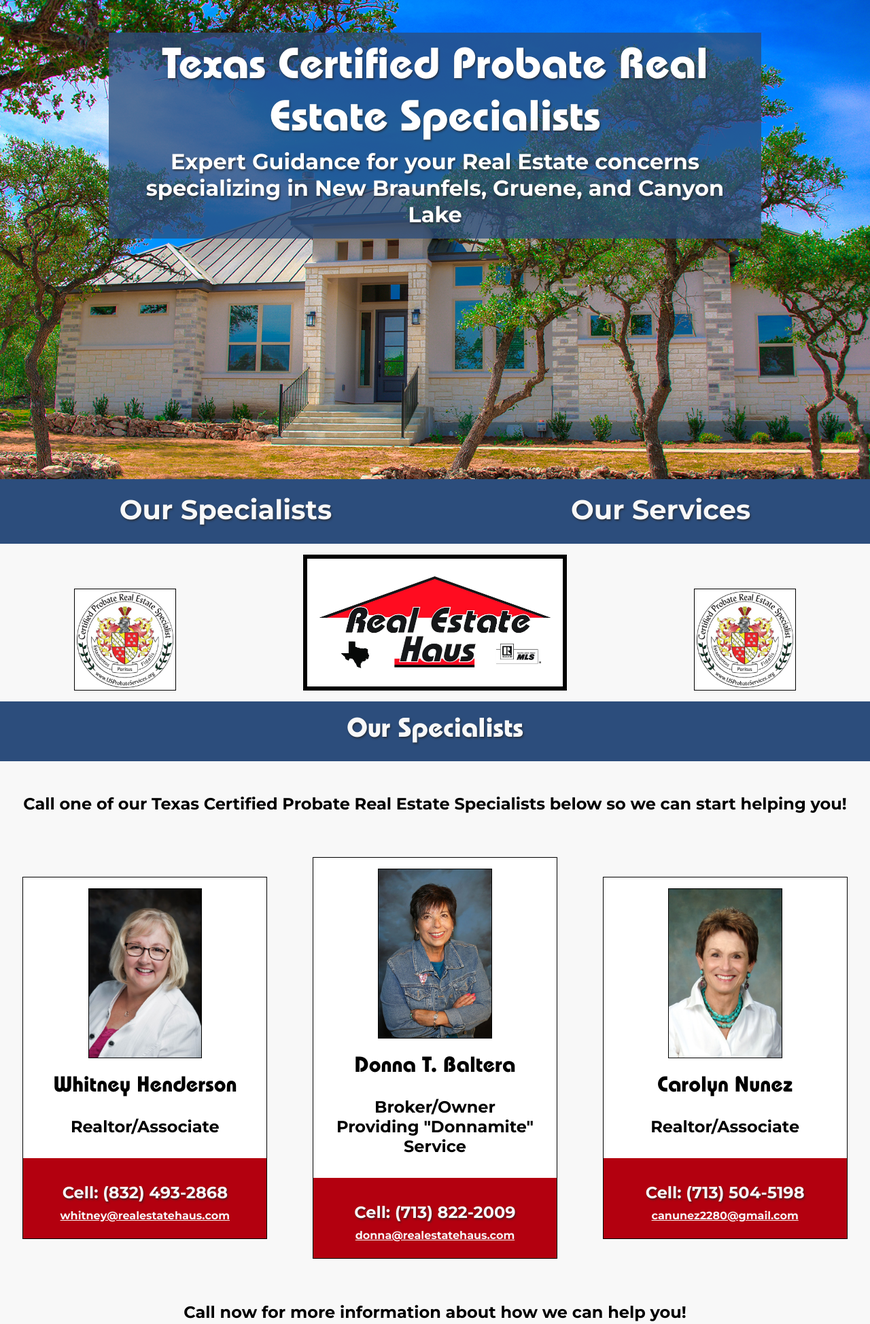
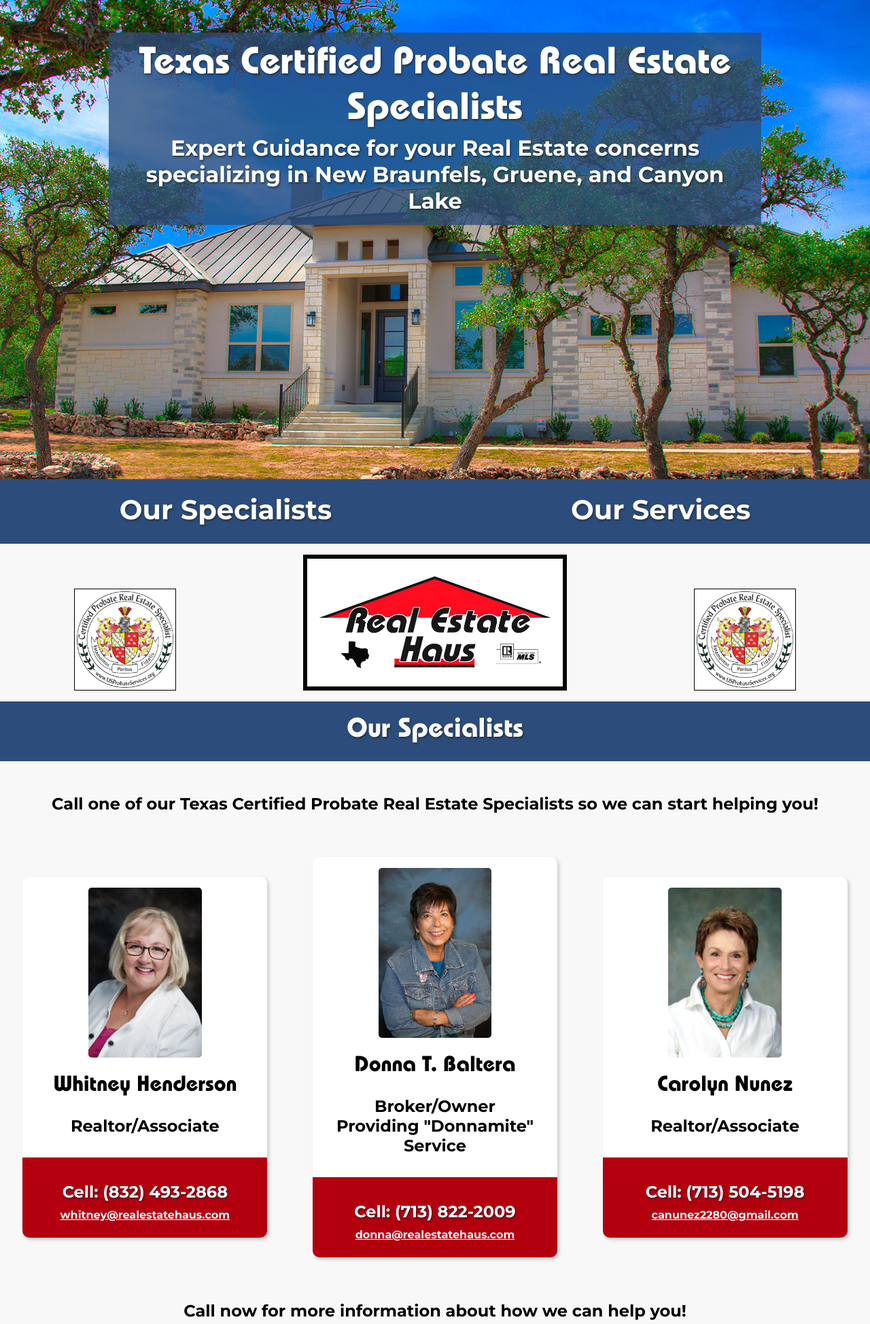
Before and after one commit to Kjschwoerke/probateconsulting.co, a PHP site: page /index.html in a window 1280 px wide. Shown: the top 1948 px of the page at 68% size. Run offline with PHP 8.4, Linux system fonts and the light colour scheme.

Commit message:
modified cards and media queries dynamic font-size headings

```diff
--- a/index.html
+++ b/index.html
@@ -53,7 +53,7 @@
       <h3 class="our-specialists">Our Specialists</h3>
 
       <p>
-        Call one of our <strong>Texas Certified Probate Real Estate Specialists</strong> below so we can start helping you!
+        Call one of our <strong>Texas Certified Probate Real Estate Specialists</strong> so we can start helping you!
       </p>
 
       <div class="contact-container">
--- a/style.css
+++ b/style.css
@@ -1,11 +1,12 @@
 /* Declare Root and Font Variables for CSS file */
 :root {
     --main-backgrnd-color: #f8f8f8;
-    --heading-text: #f8f8f8;
+    --heading-text: #ffffff;
     --page-div-color: #2c4d7c;
     --card-icon-color: #7098cf;
     --page-div-color-alpha: #2c4d7cc4;
     --font-shadow: 1.25px 1.5px 3px #232325bb;
+    --card-shadow: 3px 3px 5px #31353b38;
     --logo-red: #FF0C1F;
     --logo-redAAA: #B3000F;
     --layout-border: dotted orange 2px;
@@ -42,6 +43,7 @@ header {
     background-position: center;
     background-repeat: no-repeat;
     background-size: cover;
+    background-clip: border-box;
     color: white;
     height: 100vh;
     width: 100%;
@@ -58,6 +60,7 @@ header nav {
 header nav ul {
     display: flex;
     flex-direction: row;
+    flex-wrap: wrap;
     justify-content: space-around;
 }
 
@@ -66,6 +69,8 @@ header nav ul li {
     font-family: 'bauhaus', Arial, Helvetica, sans-serif;
     font-size: 2.5em;
     text-shadow: var(--font-shadow);
+    text-align: center;
+    white-space: nowrap;
     padding: 0.5em;
     margin: 0;
     font-weight: 700;
@@ -102,7 +107,7 @@ header nav ul li a:focus {
 
 .headline-container h1 {
     font-family: 'bauhaus', Arial, Helvetica, sans-serif;
-    font-size: 4em;
+    font-size: calc(2em + 3vh);
     text-shadow: var(--font-shadow);
 }
 
@@ -188,7 +193,9 @@ header nav ul li a:focus {
     width: 300px;
     text-align: center;
     background: white;
-    border: solid 1px black;
+    /* border: solid 1px black; */
+    box-shadow: var(--card-shadow);
+    border-radius: 10px;
     margin: 1em;
 }
 
@@ -218,6 +225,8 @@ header nav ul li a:focus {
     color: var(--heading-text);
     font-weight: 500;
     font-style: italic;
+    border-bottom-left-radius: 10px;
+    border-bottom-right-radius: 10px;
 }
 
 /* Contact Us Section */
@@ -260,7 +269,9 @@ header nav ul li a:focus {
     width: 360px;
     text-align: center;
     background: white;
-    border: solid 1px black;
+    /* border: solid 1px black; */
+    border-radius: 10px;
+    box-shadow: var(--card-shadow);
     margin: 1em 1em 1em;
 }
 
@@ -280,8 +291,9 @@ header nav ul li a:focus {
 .agent-card img {
     height: 250px;
     width: auto;
-    margin: 1em 0;;
-    border: solid black 1px;
+    margin: 1em 0;
+    /* border: solid black 1px; */
+    border-radius: 5px;
 }
 
 .agent-card .phone {
@@ -300,6 +312,8 @@ header nav ul li a:focus {
     font-size: 1em;
     font-weight: 700;
     padding: 0.25em 1.5em 1.5em;
+    border-bottom-left-radius: 10px;
+    border-bottom-right-radius: 10px;
 }
 
 .agent-card .email a {
@@ -392,6 +406,18 @@ footer {
 /*Media Queries*/
 
 @media only screen and (max-width: 1194px) {
+    nav ul li a {
+        font-size: calc(.5em + 3vw)
+    }
+
+    .headline-container h1 {
+       font-size: calc(1em + 3vh);
+    }
+
+    .headline-container h2 {
+        font-size: calc(.75em + 1vh);
+    }
+
     .contact-container {
         display: grid;
         grid-template-columns: auto;
@@ -422,6 +448,12 @@ footer {
 }
 
 @media only screen and (max-width: 780px) {
+    .badge-logo {
+        flex-direction: column;
+        align-content: center;
+        align-items: center;
+    }
+
     #badge1 {
         margin-bottom: 1em;
         margin-right: 1em;
```
